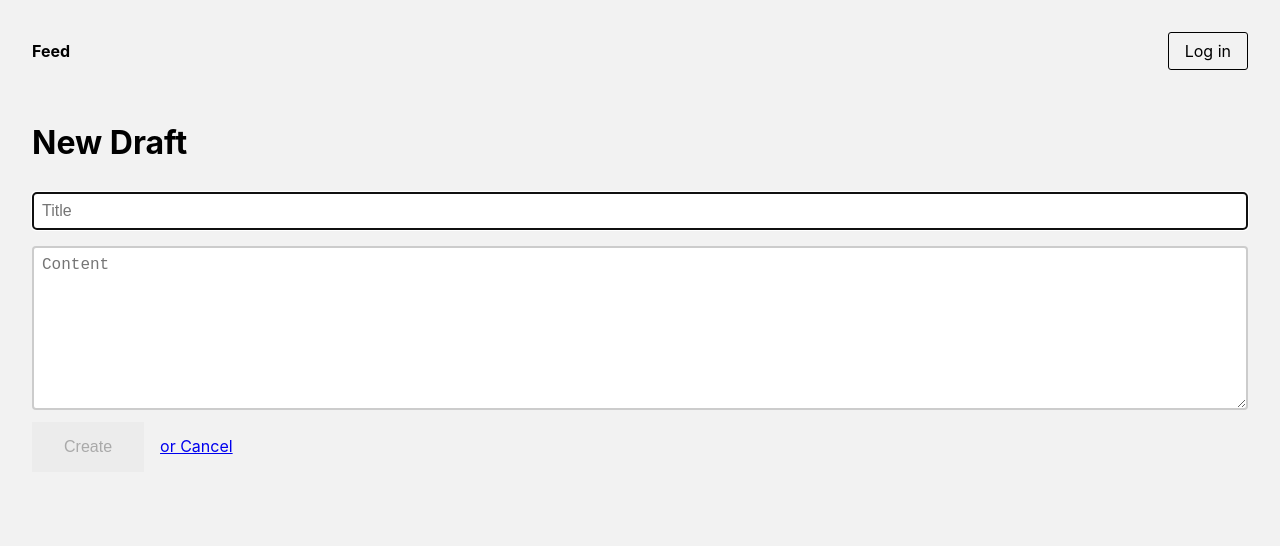
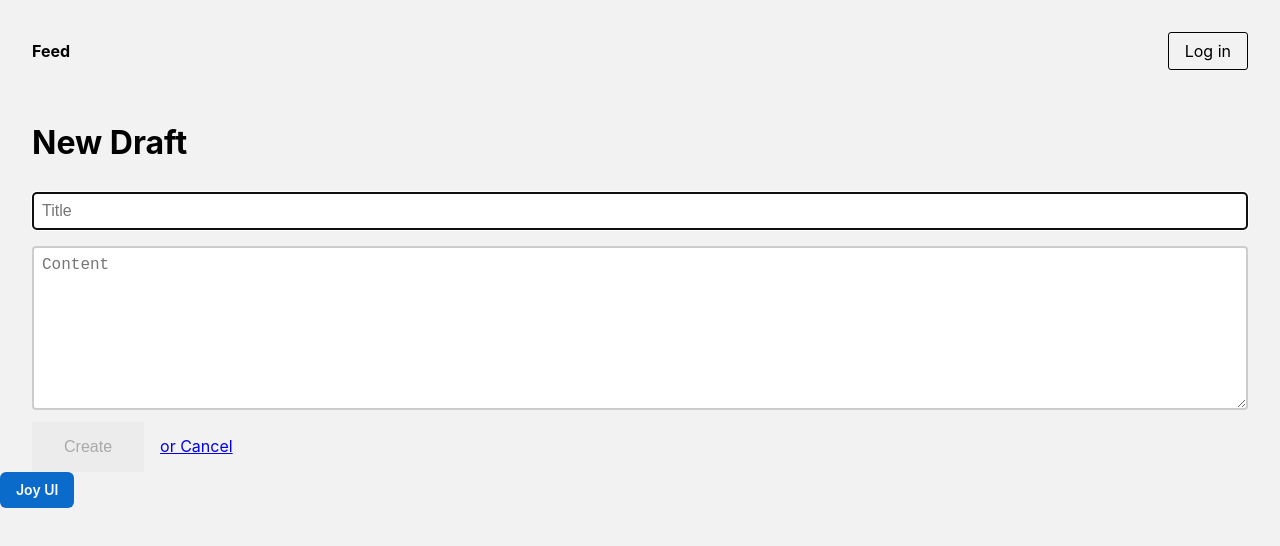
Before and after one commit to hallahan/nextjs-map-starter, a Next.js app: page /create in a window 1280 px wide. Shown: the top 546 px of the page. Built offline with nearby package versions, Linux system fonts and the light colour scheme; no server answers.

Commit message:
Added Joy UI

```diff
--- a/pages/_app.tsx
+++ b/pages/_app.tsx
@@ -1,10 +1,15 @@
 import { SessionProvider } from 'next-auth/react'
 import { AppProps } from 'next/app'
+import { CssVarsProvider } from '@mui/joy/styles'
+import Button from '@mui/joy/Button'
 
 const App = ({ Component, pageProps }: AppProps) => {
   return (
     <SessionProvider session={pageProps.session}>
-      <Component {...pageProps} />
+      <CssVarsProvider>
+        <Component {...pageProps} />
+        <Button>Joy UI</Button>
+      </CssVarsProvider>
     </SessionProvider>
   )
 }
```
